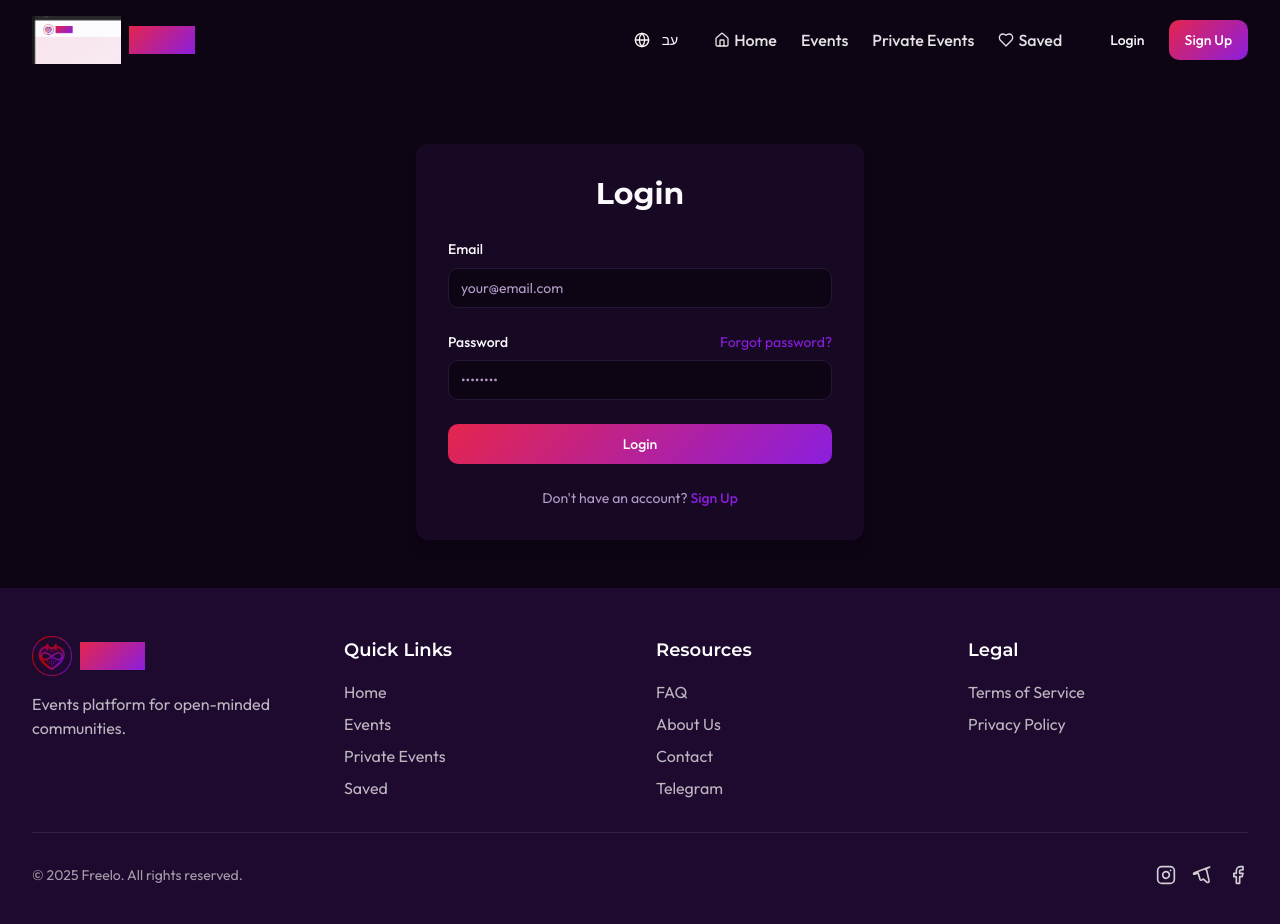
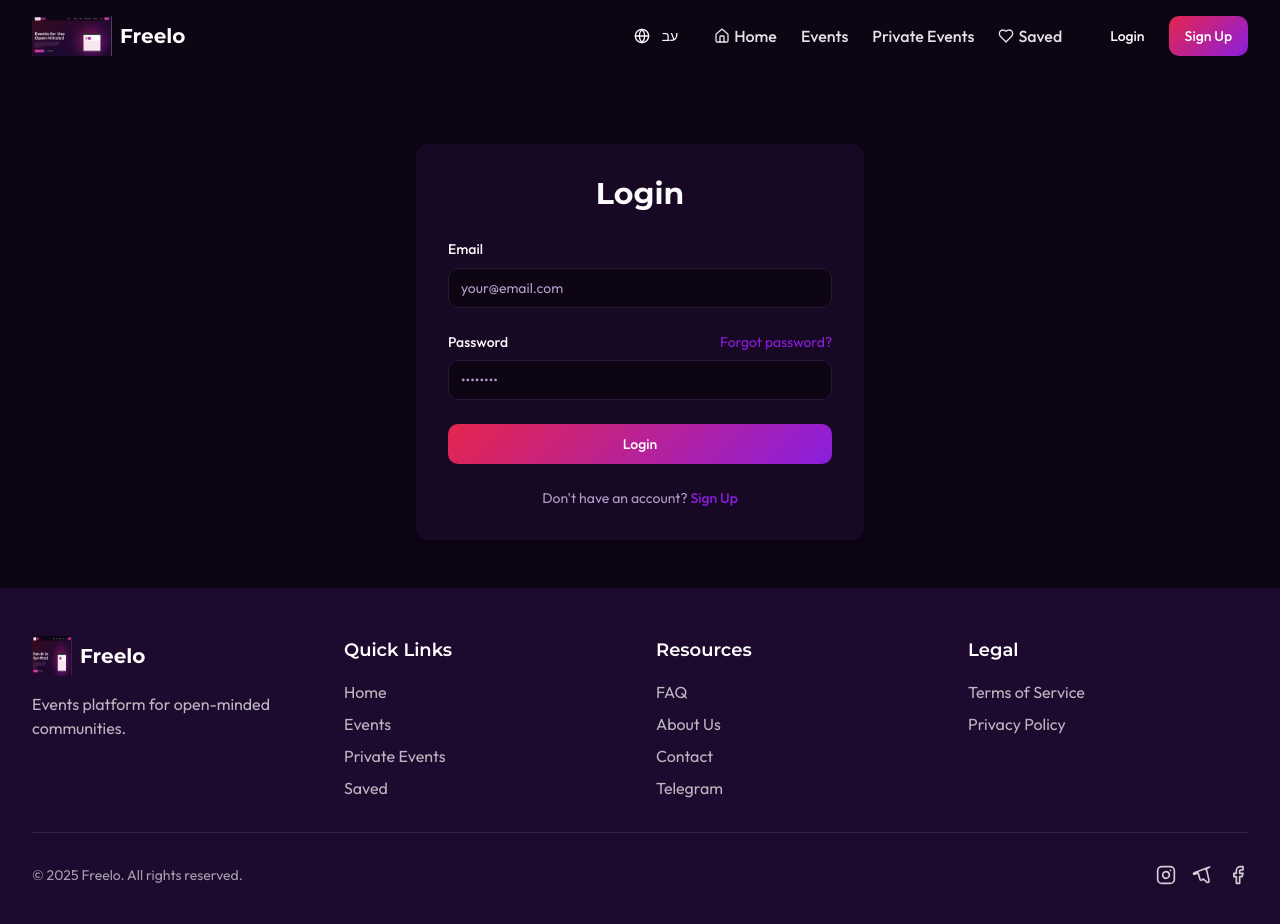
Before and after one commit to kaylaseltzer/freelo-community-connect, a React (Vite) app: page /login in a window 1280 px wide. Shown: the top 924 px of the page. Built offline with nearby package versions, Linux system fonts and the light colour scheme.

Commit message:
Fix logo and name
Addresses an issue related to the logo and name "Freelo".

```diff
--- a/src/components/home/HeroSection.tsx
+++ b/src/components/home/HeroSection.tsx
@@ -43,7 +43,7 @@ export const HeroSection: React.FC = () => {
           <div className="relative lg:flex justify-center hidden">
             <div className="relative w-[380px] h-[380px] rounded-full bg-gradient-primary blur-[100px] opacity-30 animate-pulse-slow"></div>
             <img
-              src="/lovable-uploads/ad394f1c-bdab-43c5-b501-2b81989ede17.png"
+              src="/lovable-uploads/37ccff8b-e56e-4e5e-93d4-aa86f37e370e.png"
               alt="Freelo Logo"
               className="absolute top-1/2 left-1/2 transform -translate-x-1/2 -translate-y-1/2 w-64 h-64"
             />
--- a/src/components/layout/Footer.tsx
+++ b/src/components/layout/Footer.tsx
@@ -15,12 +15,12 @@ export const Footer: React.FC = () => {
           <div className="md:col-span-1">
             <div className="flex items-center gap-2 mb-4">
               <img
-                src="/lovable-uploads/91a2d98e-3eaa-4a3c-9253-6f17a7e6acd5.png"
+                src="/lovable-uploads/37ccff8b-e56e-4e5e-93d4-aa86f37e370e.png"
                 alt="Freelo Logo"
                 className="h-10 w-10"
               />
-              <span className="font-heading font-bold text-xl background-clip-text text-transparent bg-gradient-primary">
-                {t('app.name')}
+              <span className="font-heading font-bold text-xl text-white">
+                Freelo
               </span>
             </div>
             <p className="text-white/70 mb-4">
--- a/src/components/layout/Navbar.tsx
+++ b/src/components/layout/Navbar.tsx
@@ -42,12 +42,12 @@ export const Navbar: React.FC = () => {
           {/* Logo and Site Name */}
           <Link to="/" className="flex items-center gap-2">
             <img
-              src="/lovable-uploads/ad394f1c-bdab-43c5-b501-2b81989ede17.png"
+              src="/lovable-uploads/37ccff8b-e56e-4e5e-93d4-aa86f37e370e.png"
               alt="Freelo Logo"
-              className="h-12 w-auto"
+              className="h-10"
             />
-            <span className="font-heading font-bold text-xl background-clip-text text-transparent bg-gradient-primary">
-              {t('app.name')}
+            <span className="font-heading font-bold text-xl text-white">
+              Freelo
             </span>
           </Link>
 
```
Also changed, not shown: public/lovable-uploads/37ccff8b-e56e-4e5e-93d4-aa86f37e370e.png (added).
